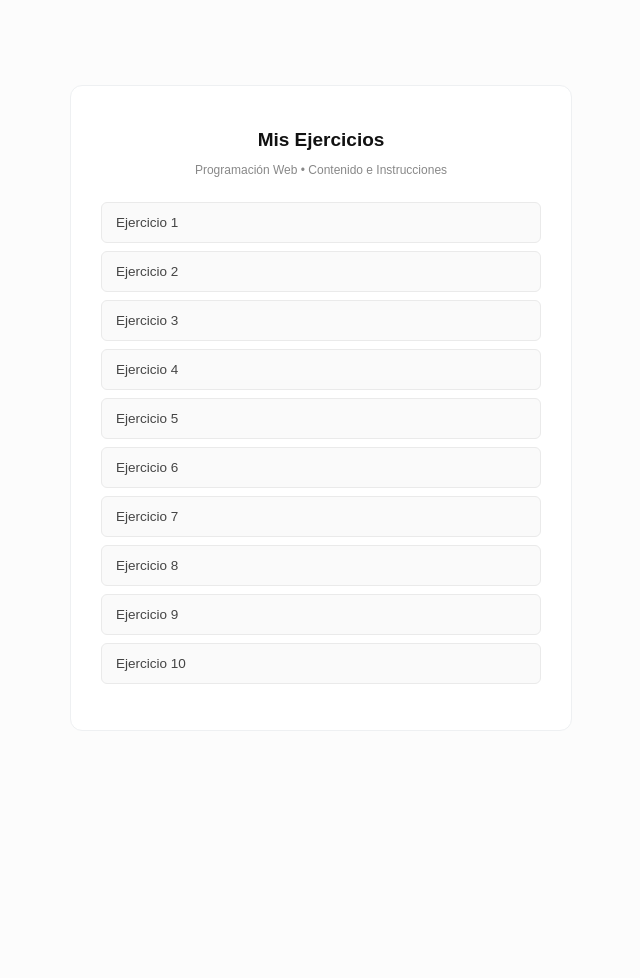
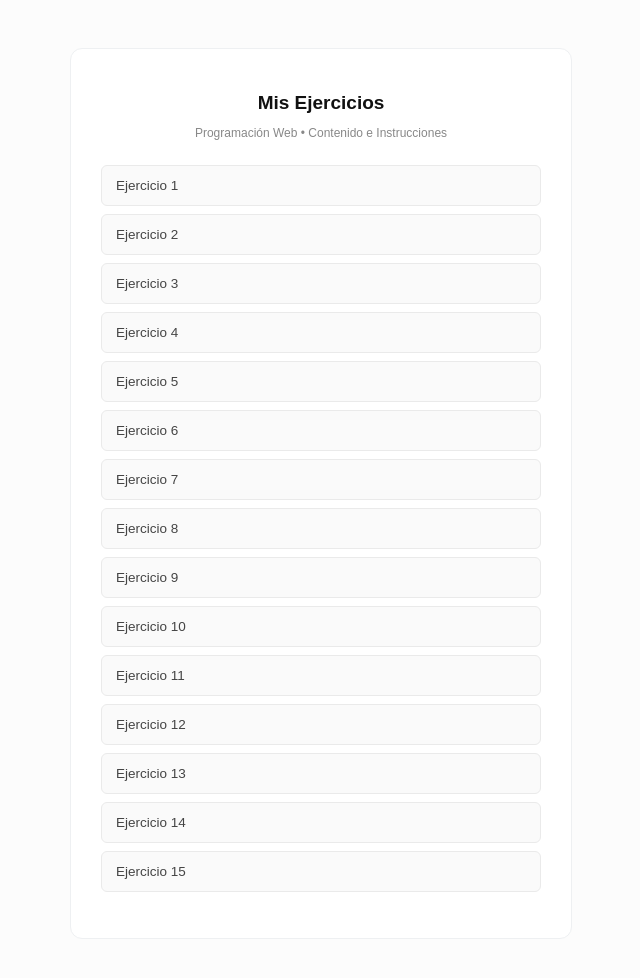
Before and after one commit to leonardomartinezz/Programacion-Web, a plain HTML site: page index.html in a window 1280 px wide. Shown: the whole page, without its empty margins (319-959 px from the left). Before the commit the page ends 816 px from the top, so only its background shows below. Drawn offline with Linux system fonts and the light colour scheme.

Commit message:
indexx acc

```diff
--- a/index.html
+++ b/index.html
@@ -79,6 +79,12 @@
             <li><a href="ejercicio8.html">Ejercicio 8</a></li>
             <li><a href="ejercicio9.html">Ejercicio 9</a></li>
             <li><a href="ejercicio10.html">Ejercicio 10</a></li>
+            <li><a href="ejercicio10.html">Ejercicio 11</a></li>
+            <li><a href="ejercicio10.html">Ejercicio 12</a></li>
+            <li><a href="ejercicio10.html">Ejercicio 13</a></li>
+            <li><a href="ejercicio10.html">Ejercicio 14</a></li>
+            <li><a href="ejercicio10.html">Ejercicio 15</a></li>
+
         </ul>
     </div>
 
```
